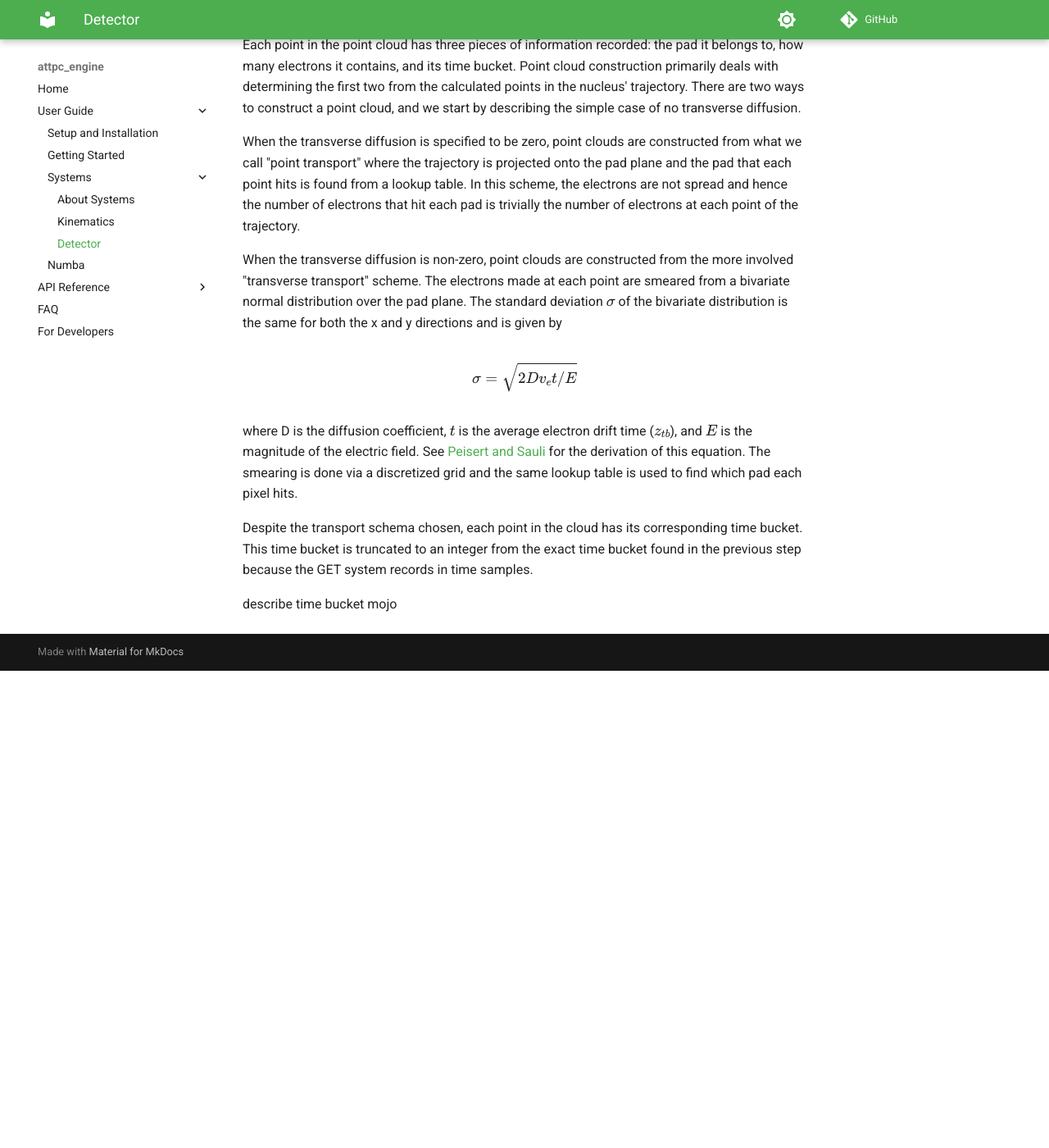
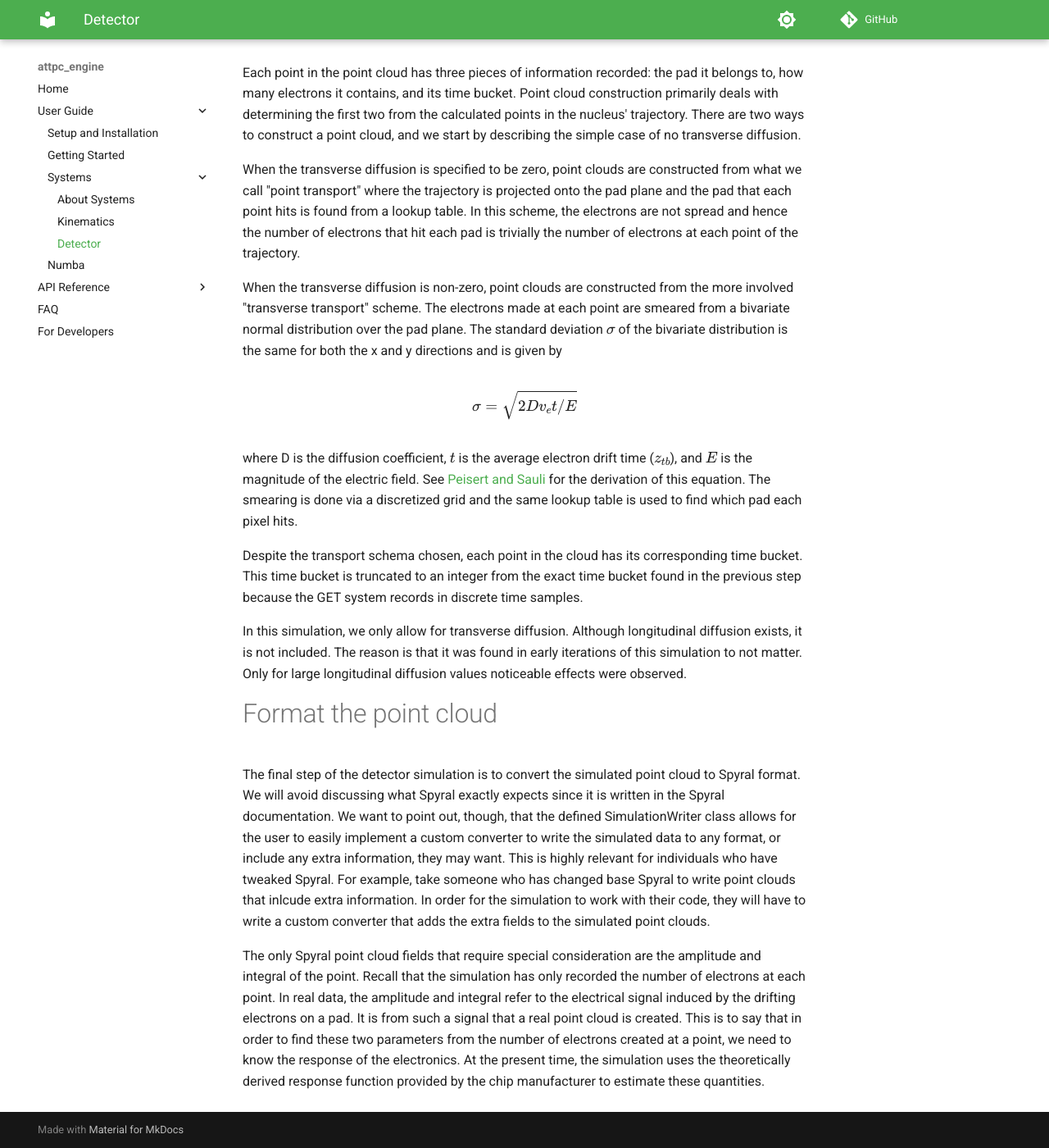
Before and after one commit to ATTPC/attpc_engine, an MkDocs documentation site: the page built from docs/user_guide/detector/index.md, in a window 1280 px wide and 1400 px high, scrolled down 2873 px. Shown: the whole window at 82% size. Built offline with MkDocs 1.6.1 and Material for MkDocs 9.7.7, drawn with Linux system fonts in a browser that asks for light colours; comment, search, counter and statistics services are not loaded; before the commit the page ends 3691 px from its top, so only the background shows below that; some of the changed text lies outside the part shown.

Commit message:
Done with docs for now!

```diff
--- a/docs/user_guide/detector/index.md
+++ b/docs/user_guide/detector/index.md
@@ -6,7 +6,7 @@ The detector system applies detector and electronics effects to every event in t
 
 The detector system outputs a HDF5 file with a point cloud for each event and some IC related attributes. This ensures that the output can be directly fed into Spyral for analysis. Note that this means that the point cloud construction phase of Spyral should not be run! The HDF5 file generated from the detector system simulation should begin the Spyral analysis with clustering.
 
-It is worth elaborating why the detector system outputs point clouds instead of raw traces. Using raw traces would allow for the full testing of the Spyral analysis beginning with the point cloud reconstruction phase. The main problem with traces is that they simply take up too much data. The objective of a Monte-Carlo simulation is to simulate a phenomena enough times that statistical error is essentially removed and whatever is observed is due to the phenomena itself. To this end, it is often desireable to simulate hundreds of thousands of events in the AT-TPC. To prevent egregiously large trace files, the point cloud reconstruction can be cooked into the simulation to produce orders of magnitude smaller point cloud files. To maintain speed, the point clouds are simulated directly rather than simulating the traces and applying Spyral's point cloud construction phase to them. Almost certainly analysis effects due to the point cloud construciton phase are lost because of this. However, the decrease in file size using point clouds is too great to ignore.
+It is worth elaborating why the detector system outputs point clouds instead of raw traces. Using raw traces would allow for the full testing of the Spyral analysis beginning with the point cloud reconstruction phase. The main problem with traces is that they simply take up too much disk space. The objective of a Monte-Carlo simulation is to simulate a phenomena enough times that statistical error is essentially removed and whatever is observed is due to the phenomena itself. To this end, it is often desireable to simulate hundreds of thousands of events in the AT-TPC. To prevent egregiously large trace files, the point cloud reconstruction can be cooked into the simulation to produce orders of magnitude smaller point cloud files. To maintain speed, the point clouds are simulated directly rather than simulating the traces and applying Spyral's point cloud construction phase to them. Almost certainly analysis effects due to the point cloud construciton phase are lost because of this. However, the decrease in file size using point clouds is too great to ignore.
 
 # Core steps of detector system
 
@@ -16,6 +16,7 @@ The detector system code simulates an event by going through a series of steps t
 2. Determines how many electrons are created at each point of the nucleus' track
 3. Converts the z coordinate of each point to the corresponding time bucket
 3. Transports each point of the nucleus' track to the pad plane, applying diffusion if necessary, to construct its point cloud
+4. Converts the point cloud to Spyral format
 
 We can now describe each step in greater detail.
 
@@ -65,6 +66,12 @@ $$
 
 where D is the diffusion coefficient, $t$ is the average electron drift time ($z_{tb}$), and $E$ is the magnitude of the electric field. See [Peisert and Sauli](https://cds.cern.ch/record/154069?ln=en) for the derivation of this equation. The smearing is done via a discretized grid and the same lookup table is used to find which pad each pixel hits.
 
-Despite the transport schema chosen, each point in the cloud has its corresponding time bucket. This time bucket is truncated to an integer from the exact time bucket found in the previous step because the GET system records in time samples.
+Despite the transport schema chosen, each point in the cloud has its corresponding time bucket. This time bucket is truncated to an integer from the exact time bucket found in the previous step because the GET system records in discrete time samples.
 
-describe time bucket mojo
+In this simulation, we only allow for transverse diffusion. Although longitudinal diffusion exists, it is not included. The reason is that it was found in early iterations of this simulation to not matter. Only for large longitudinal diffusion values noticeable effects were observed.
+
+# Format the point cloud
+
+The final step of the detector simulation is to convert the simulated point cloud to Spyral format. We will avoid discussing what Spyral exactly expects since it is written in the Spyral documentation. We want to point out, though, that the defined SimulationWriter class allows for the user to easily implement a custom converter to write the simulated data to any format, or include any extra information, they may want. This is highly relevant for individuals who have tweaked Spyral. For example, take someone who has changed base Spyral to write point clouds that inlcude extra information. In order for the simulation to work with their code, they will have to write a custom converter that adds the extra fields to the simulated point clouds.
+
+The only Spyral point cloud fields that require special consideration are the amplitude and integral of the point. Recall that the simulation has only recorded the number of electrons at each point. In real data, the amplitude and integral refer to the electrical signal induced by the drifting electrons on a pad. It is from such a signal that a real point cloud is created. This is to say that in order to find these two parameters from the number of electrons created at a point, we need to know the response of the electronics. At the present time, the simulation uses the theoretically derived response function provided by the chip manufacturer to estimate these quantities.
```
